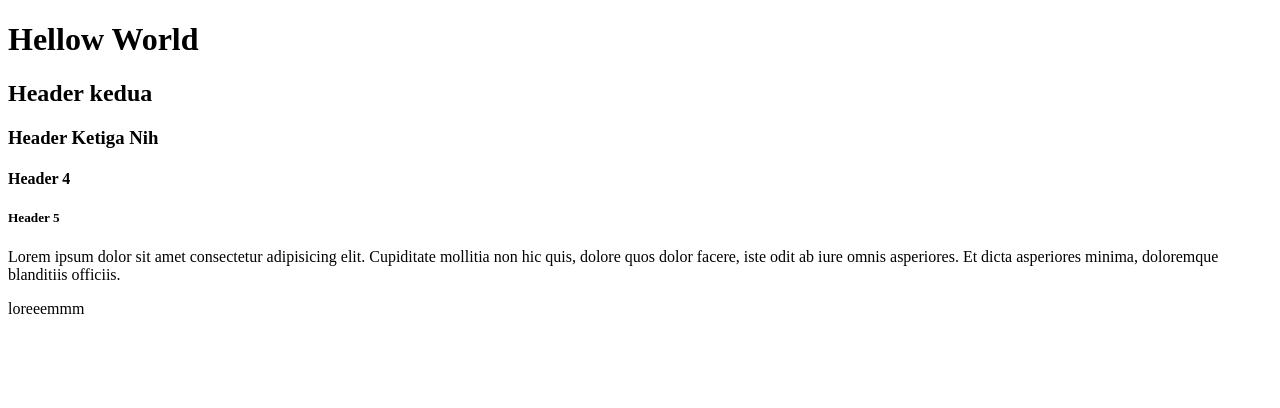
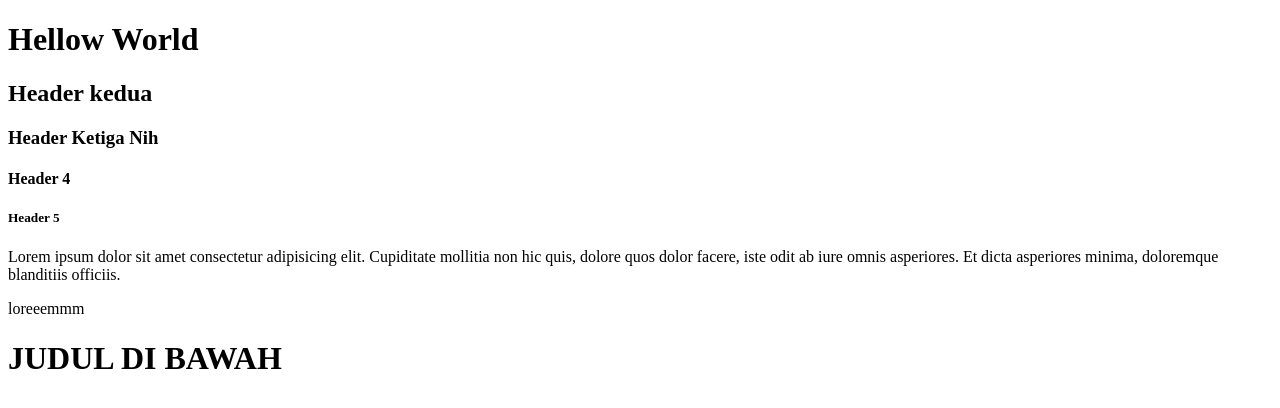
Before and after one commit to umemirai/PRAKTUGAS4, a plain HTML site: page index.html in a window 1280 px wide. Drawn offline with Linux system fonts and the light colour scheme.

Commit message:
h1 di bawah dalam index

```diff
--- a/index.html
+++ b/index.html
@@ -14,5 +14,7 @@
 
     <p>Lorem ipsum dolor sit amet consectetur adipisicing elit. Cupiditate mollitia non hic quis, dolore quos dolor facere, iste odit ab iure omnis asperiores. Et dicta asperiores minima, doloremque blanditiis officiis.</p>
     <p> loreeemmm</p>
+
+    <h1>JUDUL DI BAWAH</h1>
 </body>
 </html>
```
